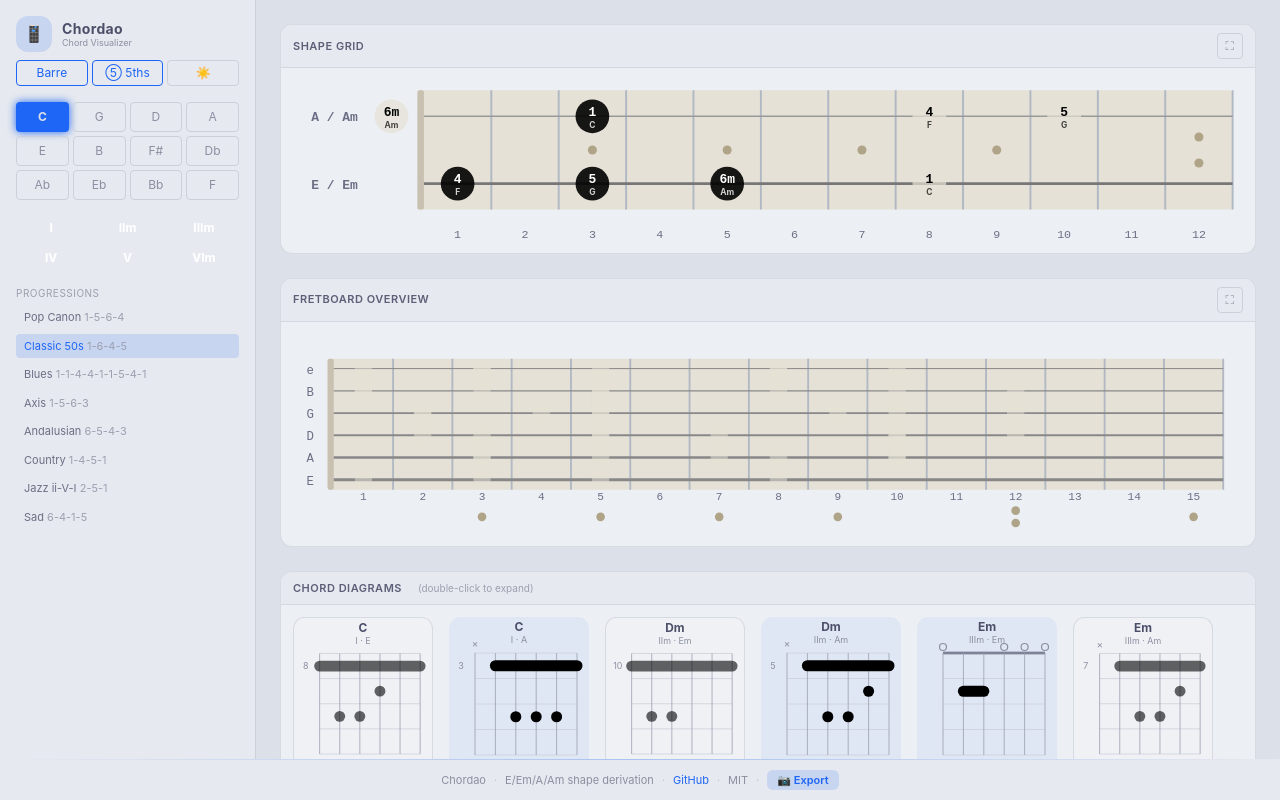
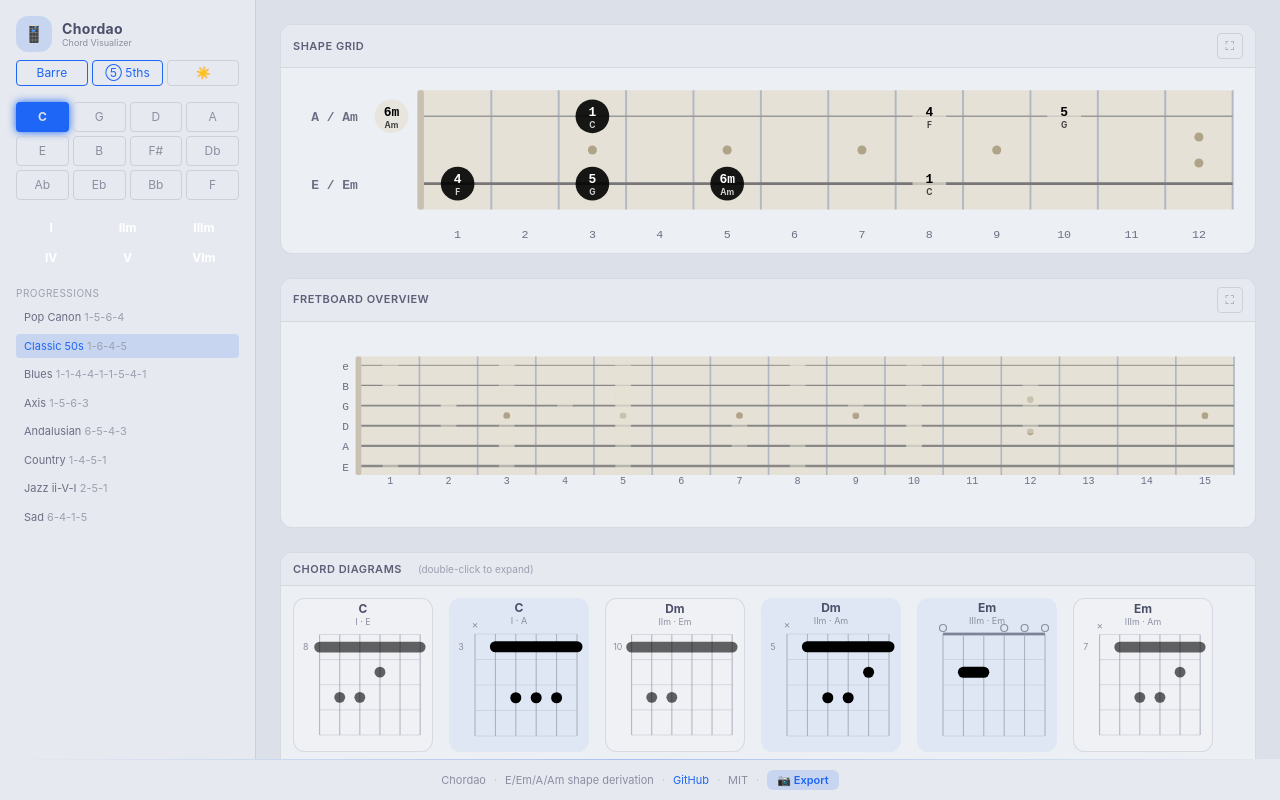
Before and after one commit to W-Mai/chordao, a React (Vite) app: page / in a window 1280 px wide. Built offline with nearby package versions, Linux system fonts and the light colour scheme.

Commit message:
style: align fretboard layout params with shape grid (labelW, fretW, padding)

```diff
--- a/src/Fretboard.tsx
+++ b/src/Fretboard.tsx
@@ -28,14 +28,15 @@ export function Fretboard({ voicings, optimal: _optimal, light = false, totalFre
   const handleEnter = useCallback((key: string) => { setLocalHover(key); onHoverChord?.(key); }, [onHoverChord]);
   const handleLeave = useCallback(() => { setLocalHover(null); onHoverChord?.(null); }, [onHoverChord]);
 
-  const pad = { top: 28, left: 28, right: 16, bottom: 44 };
+  const labelW = 56;
   const nutW = 5;
-  const fw = 48;
+  const fw = 52;
   const ss = 18;
   const bw = fw * totalFrets;
   const bh = ss * (STRINGS - 1);
-  const svgW = pad.left + nutW + bw + pad.right;
-  const svgH = pad.top + bh + pad.bottom;
+  const padY = 28;
+  const svgW = labelW + nutW + bw + 8;
+  const svgH = padY + bh + padY + 16;
   const r = 7;
 
   const boardBg = light ? '#e6e1d6' : '#1a1408';
@@ -57,10 +58,10 @@ export function Fretboard({ voicings, optimal: _optimal, light = false, totalFre
   return (
     <div className="overflow-x-auto">
       <svg viewBox={`0 0 ${svgW} ${svgH}`} className="w-full" style={{ minWidth: svgW }}>
-        <g transform={`translate(${pad.left}, ${pad.top})`}>
+        <g transform={`translate(${labelW}, ${padY})`}>
           {/* String labels */}
           {STRING_LABELS.map((l, i) => (
-            <text key={l} x={-14} y={i * ss + 4} fontSize={10} fill={txt} textAnchor="middle" fontFamily="monospace">{l}</text>
+            <text key={l} x={-6} y={i * ss + 4} fontSize={10} fill={txt} textAnchor="end" fontFamily="monospace">{l}</text>
           ))}
 
           {/* Fretboard wood */}
@@ -80,13 +81,13 @@ export function Fretboard({ voicings, optimal: _optimal, light = false, totalFre
             );
           })}
 
-          {/* Inlay dots */}
+          {/* Inlay dots (between strings, inside fretboard) */}
           {SINGLE_DOTS.filter(f => f <= totalFrets).map(f => (
-            <circle key={f} cx={nutW + (f - 0.5) * fw} cy={bh + 30} r={3.5} fill={dotMarker} />
+            <circle key={f} cx={nutW + (f - 0.5) * fw} cy={bh / 2} r={3} fill={dotMarker} />
           ))}
           {DOUBLE_DOT <= totalFrets && <>
-            <circle cx={nutW + (DOUBLE_DOT - 0.5) * fw} cy={bh + 25} r={3.5} fill={dotMarker} />
-            <circle cx={nutW + (DOUBLE_DOT - 0.5) * fw} cy={bh + 35} r={3.5} fill={dotMarker} />
+            <circle cx={nutW + (DOUBLE_DOT - 0.5) * fw} cy={bh / 2 - ss * 0.8} r={3} fill={dotMarker} />
+            <circle cx={nutW + (DOUBLE_DOT - 0.5) * fw} cy={bh / 2 + ss * 0.8} r={3} fill={dotMarker} />
           </>}
 
           {/* Strings */}
```
